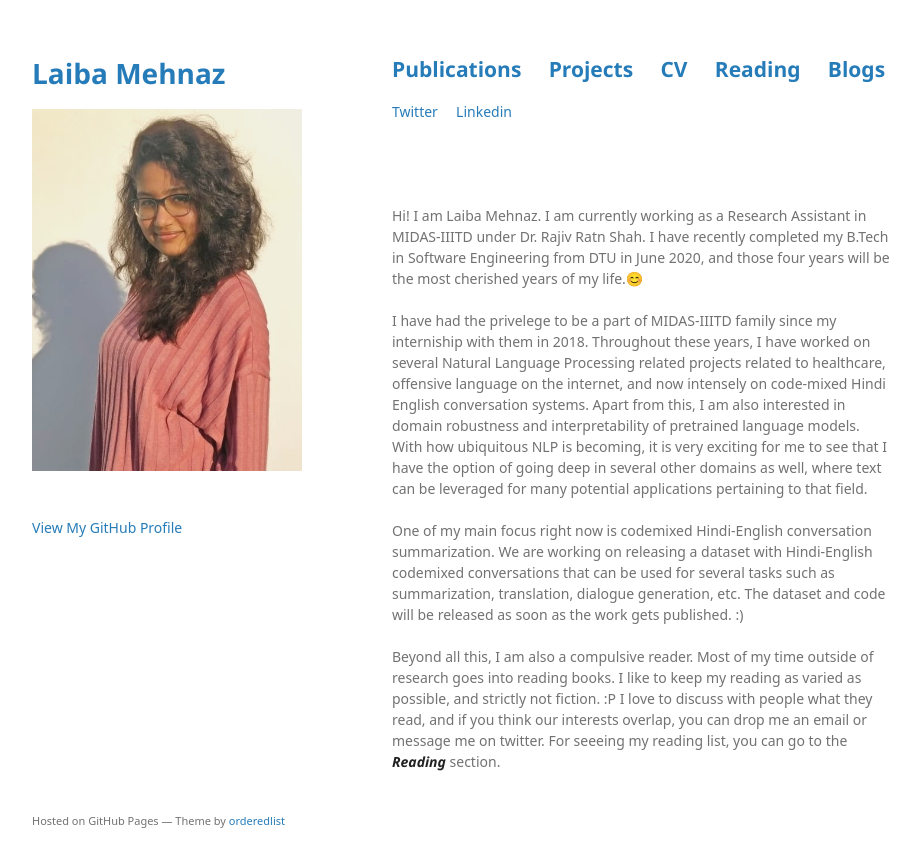
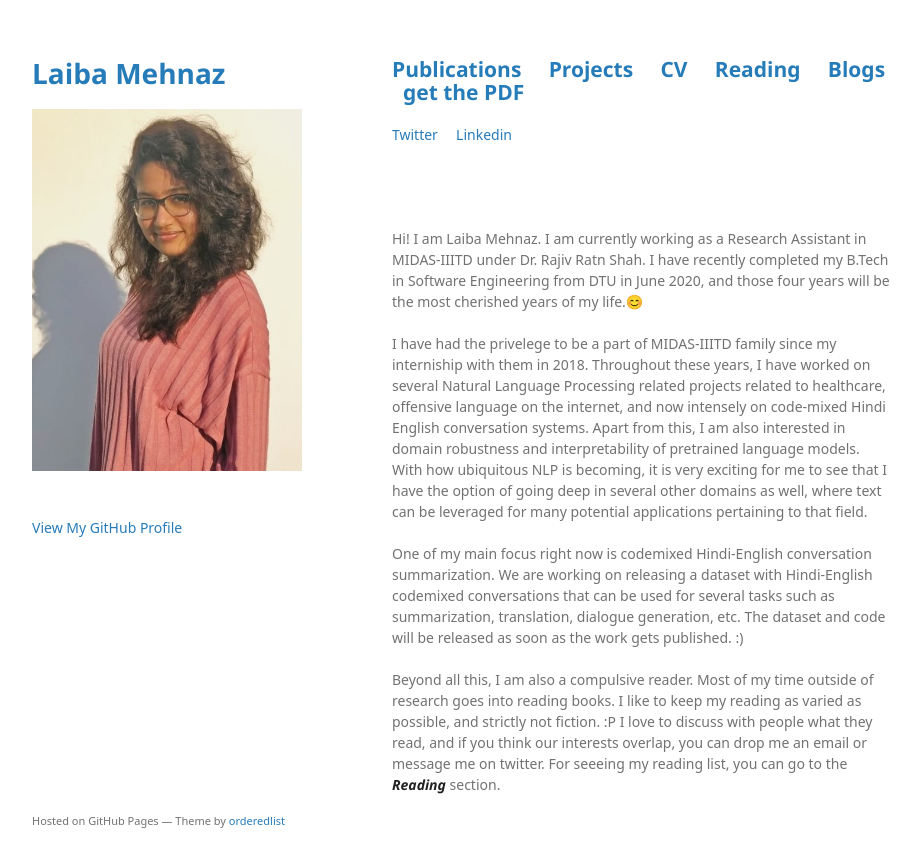
Before and after one commit to laibamehnaz/laibamehnaz.github.io, a Jekyll site: the page built from index.md, in a window 1280 px wide. Shown: the top 867 px of the page, without its empty margins (178-1098 px from the left). Built offline with Jekyll 4.4.1, drawn with Linux system fonts in a browser that asks for light colours; some web fonts are replaced; the repository's description, which GitHub fills in, is left out; our own code applies the rules of GitHub Pages for plain Markdown files.

Commit message:
Update index.md

```diff
--- a/index.md
+++ b/index.md
@@ -5,7 +5,7 @@ layout: default
 
 
 
-## [Publications](./publication.html) &nbsp;   &nbsp; [Projects](./projects.html) &nbsp;    &nbsp; <a href="/assets/img/LaibaMehnaz_Resume2021.pdf" target="_blank">CV </a> &nbsp;    &nbsp; [Reading](./reading.html)   &nbsp;    &nbsp; [Blogs](./Blogs.html)
+## [Publications](./publication.html) &nbsp;   &nbsp; [Projects](./projects.html) &nbsp;    &nbsp; <a href="/assets/img/LaibaMehnaz_Resume2021.pdf" target="_blank">CV </a> &nbsp;    &nbsp; [Reading](./reading.html)   &nbsp;    &nbsp; [Blogs](./Blogs.html)  &nbsp;  [get the PDF]({{ site.url }}/assets/img/LaibaMehnaz_Resume2021.pdf)
  [Twitter](https://twitter.com/LaibaMehnaz)  &nbsp;    &nbsp;  [Linkedin](https://www.linkedin.com/in/laiba-mehnaz-a81455158/)
 
 <br>
```
